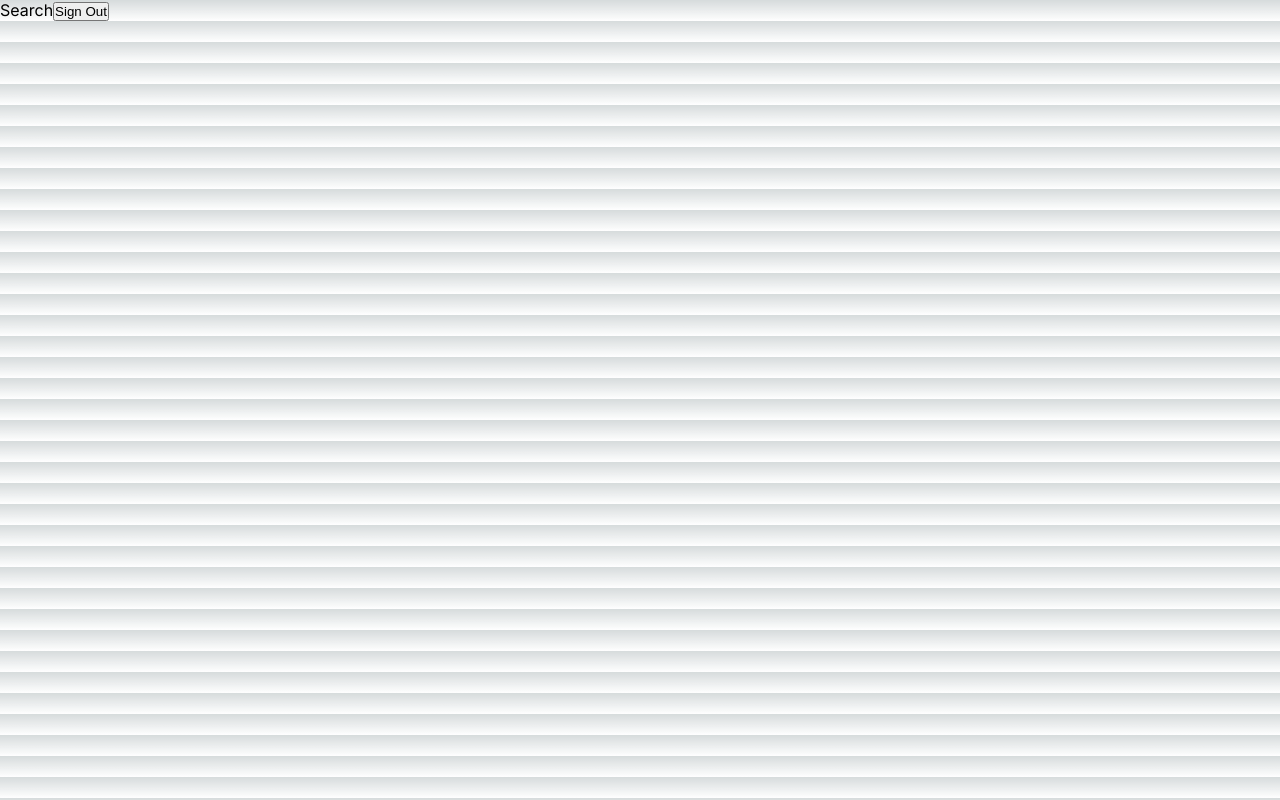
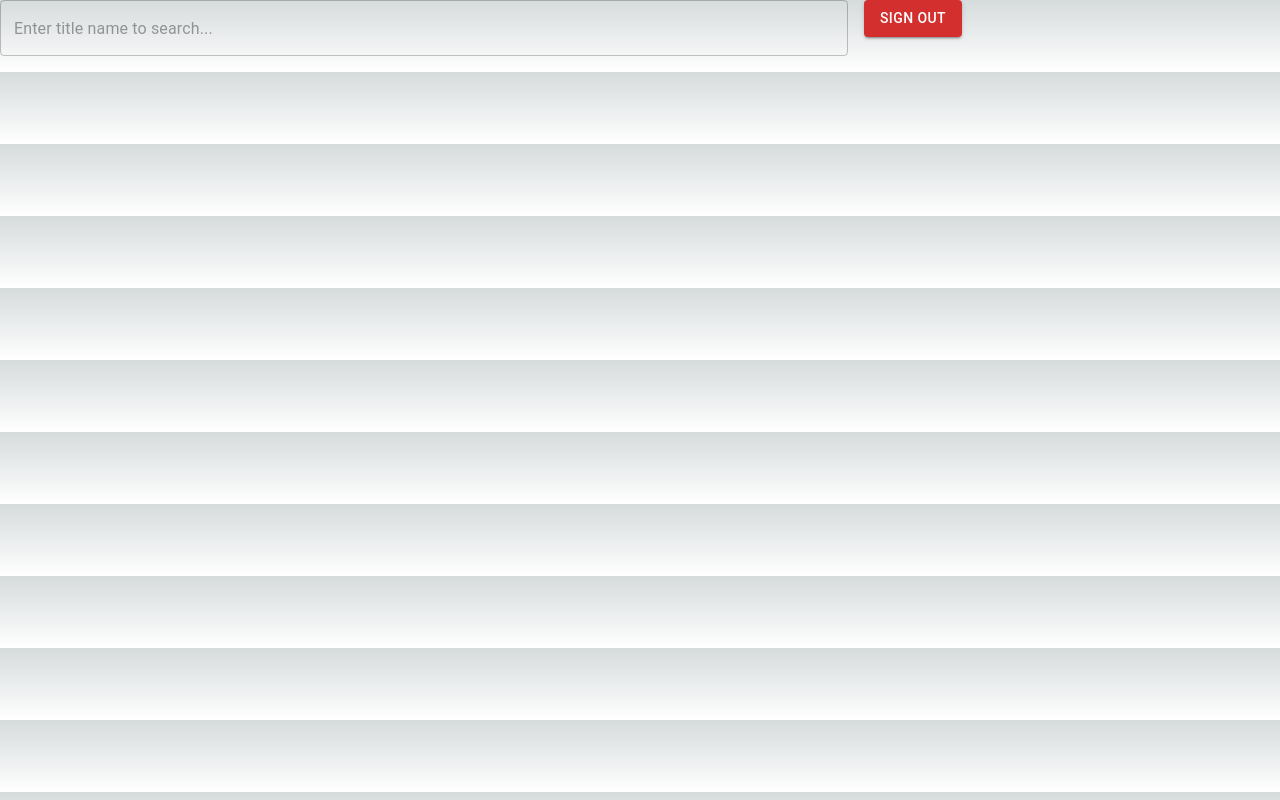
Before and after one commit to salonidarji/next-google, a Next.js app: page /list in a window 1280 px wide. Built offline with nearby package versions, Linux system fonts and the light colour scheme.

Commit message:
fetch data from media wiki

```diff
--- a/package.json
+++ b/package.json
@@ -9,6 +9,9 @@
     "lint": "next lint"
   },
   "dependencies": {
+    "@emotion/react": "^11.11.1",
+    "@emotion/styled": "^11.11.0",
+    "@mui/material": "^5.13.4",
     "@types/node": "20.2.6",
     "@types/react": "18.2.10",
     "@types/react-dom": "18.2.4",
--- a/src/app/list/page.tsx
+++ b/src/app/list/page.tsx
@@ -1,15 +1,47 @@
 "use client";
 
-import { signOut } from 'next-auth/react'
+import { TextField } from '@mui/material';
+import Button from '@mui/material/Button/Button';
+import Grid from '@mui/material/Grid/Grid';
+import { signOut } from 'next-auth/react';
+import React, { useState } from "react";
 
 export default function List() {
+    const [searchText, setSearchText] = useState("");
+    const [data, setData] = useState([]);
+    const fetchData = async (text:string) => {
+        const req = await fetch(`https://en.wikipedia.org/w/api.php?origin=*&action=query&list=search&format=json&srsearch=${text}`);
+        const res = await req?.json();
+        console.log("res", res)
+        const searchData = await res?.query?.search;
+        return setData(searchData || []);
+    };
+
+    const handleSearch = (text:string) => {
+        setSearchText(text);
+        console.log("searchText", searchText, "text:", text);
+        fetchData(text);
+        console.log("api data:", data);
+    }
     const handleClick = () => {
         signOut()
        }
     return (
-        <div>Search
-            <button onClick={handleClick} >Sign Out</button>
-        </div>
+        <Grid container spacing={2}>
+            <Grid item xs={8}>
+            <TextField fullWidth name="search" placeholder='Enter title name to search...' value={searchText} onChange={(e)=>handleSearch(e.target.value)} />
+            </Grid>
+            <Grid item xs={4}>
+            <Button variant='contained' color='error' onClick={handleClick} >Sign Out</Button>
+            </Grid>
+
+            <Grid item xs={12}>
+                {data.length > 0 && data.map((d: {title: ""},index) => (
+                   <div key={index}>{d.title}</div>
+                ))}
+            </Grid>
+        </Grid>
+
 
    )
  }
```
Also changed, not shown: 1 other file (tests, documents, lock files or other folders).
